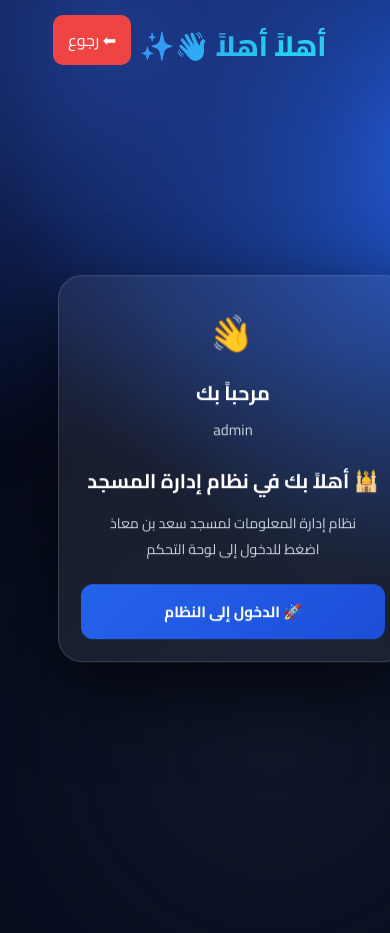
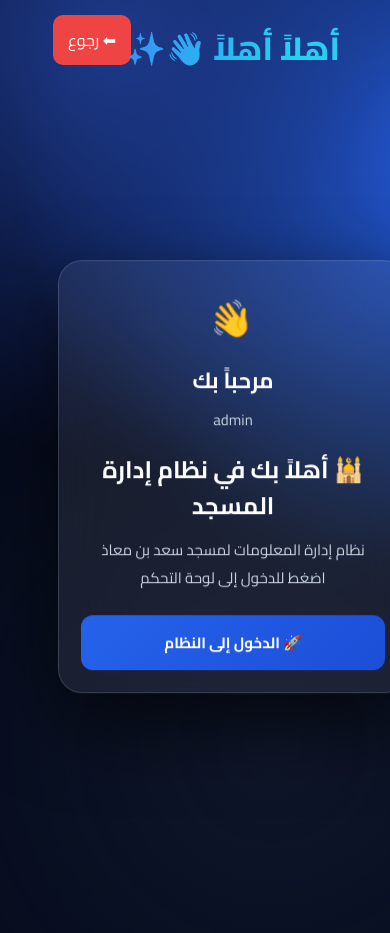
Before and after one commit to nawrasalananzeh-collab/mosque-system, a Flask app: page /welcome in a window 390 px wide. Shown: the top 933 px of the page. Run offline with Flask 3, Linux system fonts and the light colour scheme; a user stored in the database is signed in.

Commit message:
responsive welcome page

```diff
--- a/templates/welcome.html
+++ b/templates/welcome.html
@@ -121,11 +121,11 @@ body{
 
 /* 🧊 الصندوق */
 .box{
-    width:min(92vw,430px);
+    width:min(94vw,520px);
 
-    margin-top:110px;
+    margin-top:130px;
 
-    padding:28px;
+    padding:clamp(22px,4vw,40px);
 
     border-radius:24px;
 
@@ -181,29 +181,26 @@ body{
 
 .greeting h2{
     margin-top:8px;
-    font-size:24px;
+    font-size:clamp(22px,3vw,32px);
 }
 
 .greeting span{
     display:block;
     margin-top:4px;
-
     color:#cbd5e1;
-
-    font-size:15px;
+    font-size:clamp(15px,2vw,18px);
 }
 
-/* العنوان */
 .box h1{
-    font-size:24px;
+    font-size:clamp(24px,3.5vw,36px);
     margin-bottom:12px;
+    line-height:1.5;
 }
 
-/* النص */
 .box p{
     color:#cbd5e1;
-    font-size:15px;
-    line-height:1.8;
+    font-size:clamp(15px,2vw,18px);
+    line-height:1.9;
 }
 
 /* زر الدخول */
@@ -240,25 +237,14 @@ body{
 @media(max-width:600px){
 
     .big-welcome{
-        top:20px;
-        font-size:28px;
+        top:18px;
+        font-size:32px;
     }
 
     .box{
-        margin-top:95px;
+        margin-top:110px;
+        width:95vw;
         padding:22px;
-    }
-
-    .greeting h2{
-        font-size:20px;
-    }
-
-    .box h1{
-        font-size:20px;
-    }
-
-    .box p{
-        font-size:14px;
     }
 
     .system-btn{
```
